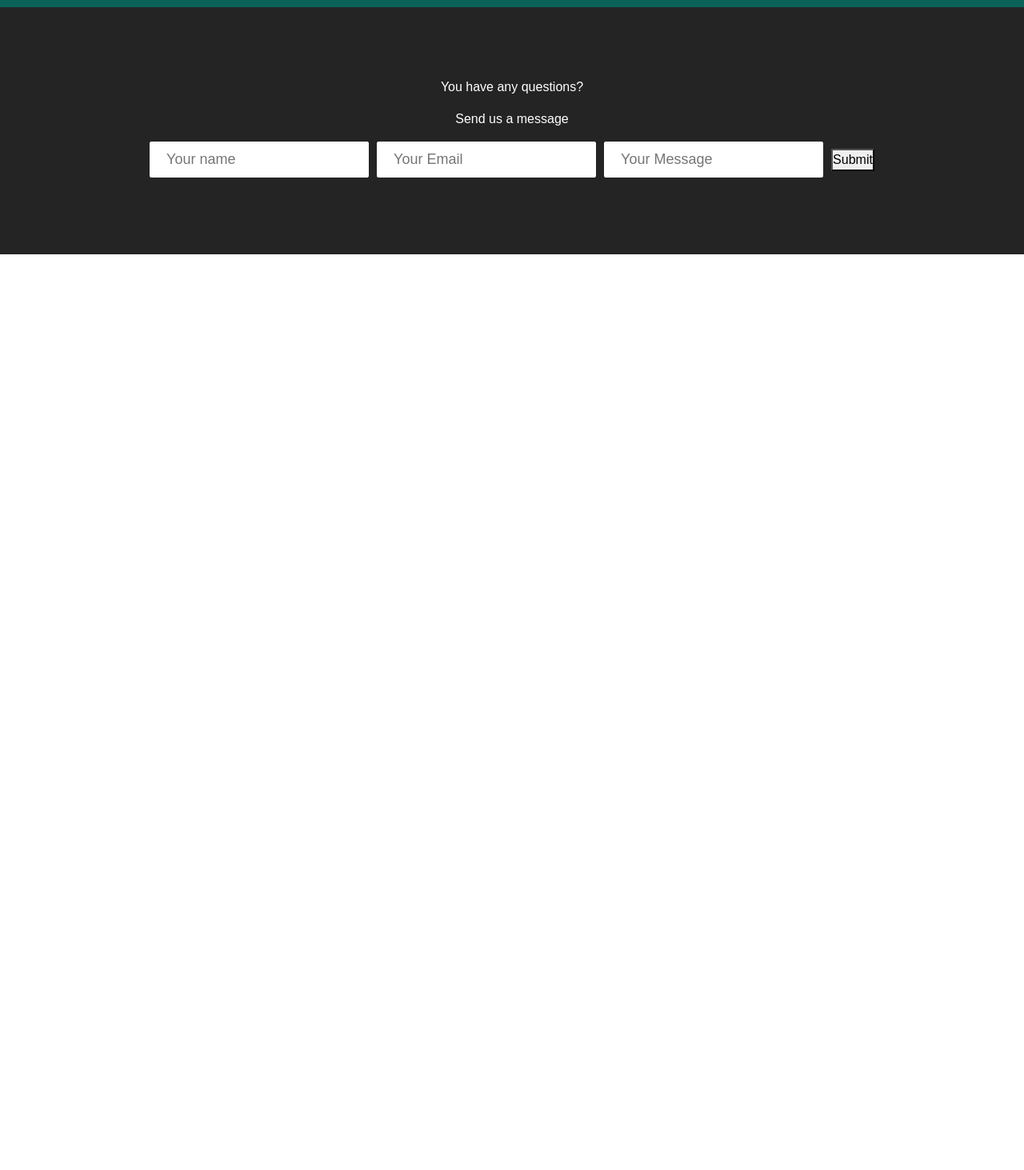
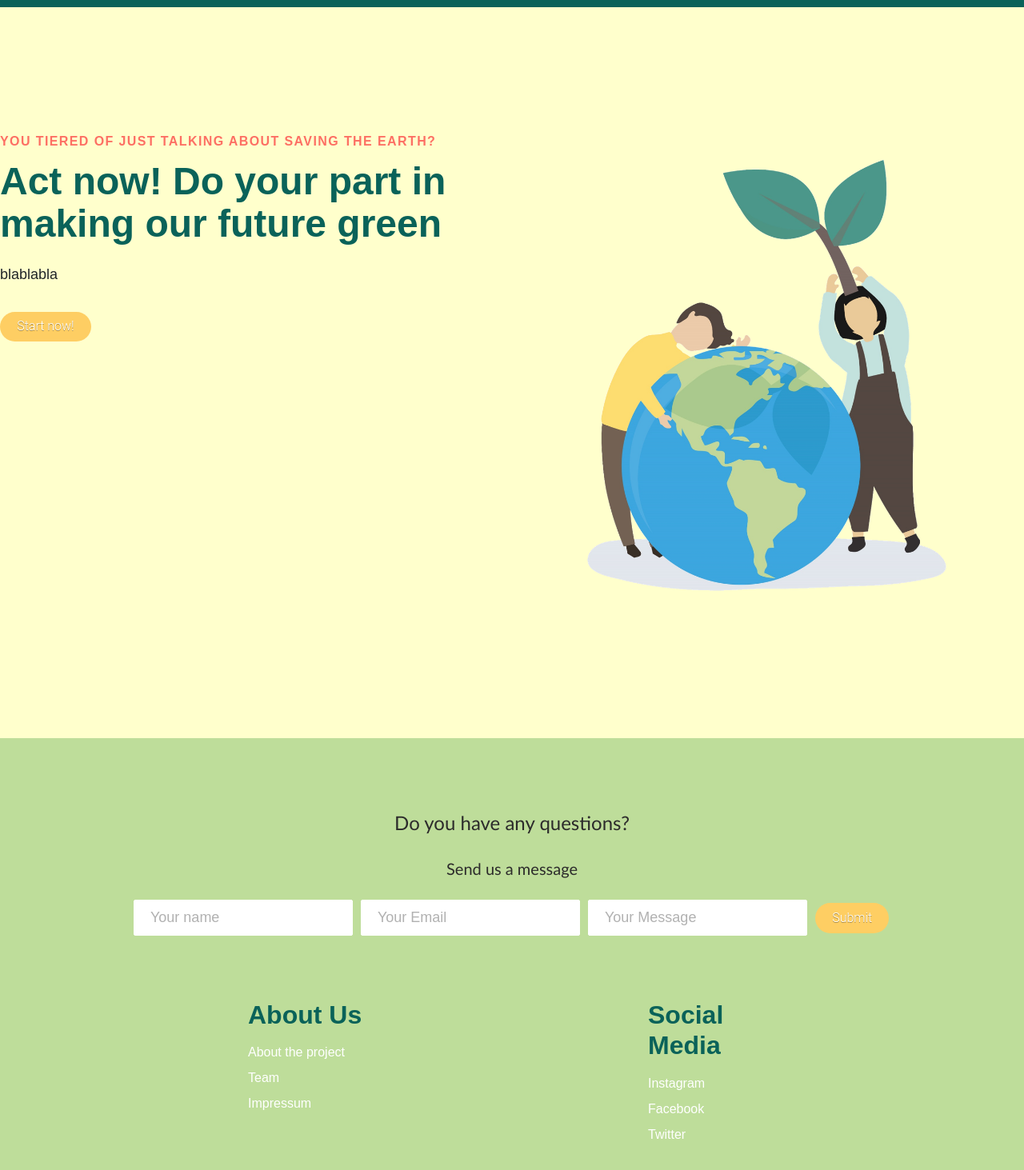
Before and after one commit to carlos-celfo/Upnature, a React (Create React App) app: page / in a window 1280 px wide. Shown: the part 71-1534 px from the top of the page at 80% size. Before the commit the page ends 800 px from the top, so only its background shows below. Built offline with nearby package versions, Linux system fonts and the light colour scheme.

Commit message:
Improved Footer, Put Landing Section, Began Styling everything

```diff
--- a/src/App.js
+++ b/src/App.js
@@ -3,6 +3,7 @@ import './App.css';
 import NavBar from './components/NavBar/Navbar';
 import 'bootstrap/dist/css/bootstrap.css';
 import Footer from './components/Footer/Footer';
+import Home from './pages/Home';
 
 
 
@@ -15,7 +16,8 @@ function App() {
     <div >
     <NavBar />
      {/* put your page here */}
-     <Footer />
+    <Home />
+    <Footer />
     </div>
 
   );
--- a/src/components/Footer/Footer.css
+++ b/src/components/Footer/Footer.css
@@ -1,10 +1,25 @@
 .footer-container {
-    background-color: #242424;
+  background-color: #bedd9a;
   padding: 4rem 0 2rem 0;
   display: flex;
   flex-direction: column;
   justify-content: center;
   align-items: center;
+}
+
+.footer-first-section {
+display:flex;
+flex-direction: column;
+justify-content: space-around;
+align-items: center;
+}
+
+.footer-image{
+  display: flex;
+  justify-content: space-between;
+  align-items: center;
+  width: 100%;
+  margin: 40px auto 0 auto;
 }
 
 .footer-contact {
@@ -16,17 +31,20 @@
 
   margin-bottom: 24px;
   padding: 24px;
-    color: #fff;
+  color: rgb(44, 43, 43);
 }
 
+.footer-contact > p {
+  font-family: 'Trebuchet MS', 'Lucida Sans Unicode', 'Lucida Grande',
+    'Lucida Sans', Arial, sans-serif;
+}
 
-
-  .footer-subscription-heading {
+.footer-contact-heading {
   margin-bottom: 24px;
   font-size: 24px;
 }
 
-  .footer-subscription-text {
+.footer-contact-text {
   margin-bottom: 24px;
   font-size: 20px;
 }
@@ -41,3 +59,103 @@
   margin-bottom: 16px;
   border: 1px solid #fff;
 }
+
+.button{
+  display:inline-block;
+  padding:0.3em 1.2em;
+  margin:0 0.1em 0.1em 0;
+  border:0.16em solid rgba(255,255,255,0);
+  border-radius:2em;
+  box-sizing: border-box;
+  text-decoration:none;
+  font-family:'Roboto',sans-serif;
+  font-weight:300;
+  color:#ffffff;
+  background-color: #fece63;
+  text-shadow: 0 0.04em 0.04em rgba(0,0,0,0.35);
+  text-align:center;
+  transition: all 0.2s;
+}
+a.button:hover{
+  border-color: rgb(248, 154, 30);
+}
+
+@media all and (max-width:30em){
+  a.lp-button{
+  display:block;
+  margin:0.2em auto;
+}
+}
+
+
+
+.footer-links-pages {
+  width: 100%;
+  max-width: 1000px;
+  display: flex;
+  justify-content:space-around;
+}
+
+.footer-link-wrapper {
+  display: flex;
+}
+
+.footer-link-items {
+  display: flex;
+  flex-direction: column;
+  align-items: flex-start;
+  margin: 16px;
+  text-align: left;
+  width: 160px;
+  box-sizing: border-box;
+}
+
+.footer-link-items h2 {
+  margin-bottom: 16px;
+  flex-direction: row;
+}
+
+.footer-link-items > h2 {
+  color: #0a6259;
+  font-weight: bold;
+}
+
+.footer-link-items a {
+  color: #fff;
+  text-decoration: none;
+  margin-bottom: 0.5rem;
+}
+
+.footer-link-items a:hover {
+  color: #e9e9e9;
+  transition: 0.3s ease-out;
+}
+
+.footer-email-form h2 {
+  margin-bottom: 2rem;
+}
+
+.footer-input::placeholder {
+  color: #b1b1b1;
+}
+
+
+
+@media screen and (max-width: 820px) {
+  .footer-links {
+    padding-top: 2rem;
+  }
+
+  .footer-input {
+    width: 100%;
+  }
+
+  .footer-link-wrapper {
+    flex-direction: column;
+  }
+
+
+}
+
+@media screen and (max-width: 768px) {
+}
--- a/src/components/Footer/Footer.js
+++ b/src/components/Footer/Footer.js
@@ -1,12 +1,17 @@
 import React from 'react';
 import './Footer.css';
+import Footerpicture from '../../images/Footerpicture.png';
 
 function Footer() {
 return (
     <div className='footer-container'>
+    {/*<div className="footer-first-section"> */}
+        {/*<div className='footer-image'>
+        <img src={Footerpicture} alt="People who hold different sight relating to sustainablity"/>
+        </div>*/}
         <section className='footer-contact'>
             <p className='footer-contact-heading'>
-        You have any questions?
+            Do you have any questions?
             </p>
             <p className='footer-contact-text'>
             Send us a message
@@ -31,10 +36,32 @@ return (
                 type='text'
                 placeholder='Your Message'
                 />
-            <button buttonStyle='btn--outline' type='submit'>Submit</button>
+                <button className='button' type='submit'>Submit</button>
             </form>
             </div>
+
             </section>
+    {/*</div> */}
+    <div className='footer-links-pages'>
+        <div className='footer-link-wrapper'>
+            <div className='footer-link-items'>
+                <h2>About Us</h2>
+                    <a href='#Abproject'>About the project</a>
+                    <a href='#Team'>Team</a>
+                    <a href='#Impressum'>Impressum</a>
+            </div>
+
+        </div>
+        <div className='footer-link-wrapper'>
+            <div className='footer-link-items'>
+                <h2>Social Media</h2>
+                    <a href='/'>Instagram</a>
+                    <a href='/'>Facebook</a>
+                    <a href='/'>Twitter</a>
+            </div>
+        </div>
+        </div>
+
     </div>
 );
 }
--- a/src/components/NavBar/Navbar.js
+++ b/src/components/NavBar/Navbar.js
@@ -1,5 +1,5 @@
 import React from 'react';
-import NavBar from './Navbar.css';
+import NavBarStyling from './Navbar.css';
 import 'bootstrap/dist/css/bootstrap.css';
 import { Nav, Navbar, NavDropdown } from 'react-bootstrap';
 import Favicon from '../../images/faviconUpnature.png';
--- /dev/null
+++ b/src/components/Sections/Landing.css
@@ -0,0 +1,123 @@
+.bgr-color {
+    background-color:#ffffcc;
+    padding: 160px 0;
+  }
+
+  .section-container {
+    align-items: center;
+  }
+
+  .row {
+    display: flex;
+    margin-right: -15px;
+    margin-bottom: -15px;
+    margin-left: -15px;
+    flex-wrap: wrap;
+    align-content: stretch;
+  }
+
+  .col {
+    margin-bottom: 15px;
+    padding-right: 15px;
+    padding-left: 15px;
+    flex: 1;
+    max-width: 50%;
+    flex-basis: 50%;
+  }
+
+  .home__landing-text-wrapper {
+    max-width: 540px;
+    padding-top: 0;
+    padding-bottom: 60px;
+  }
+
+  .top-line {
+    color: #fd6f63;
+    font-size: 16px;
+    line-height: 16px;
+    font-weight: 700;
+    letter-spacing: 1.4px;
+    text-transform: uppercase;
+    margin-bottom: 16px;
+  }
+
+  .heading {
+    margin-bottom: 24px;
+    font-size: 48px;
+    line-height: 1.1;
+    font-weight: 600;
+    color: #0a6259;
+  }
+
+
+  .description{
+    max-width: 440px;
+    margin-bottom: 35px;
+    font-size: 18px;
+    line-height: 24px;
+  }
+
+.button{
+    display:inline-block;
+    padding:0.3em 1.2em;
+    margin:0 0.1em 0.1em 0;
+    border:0.16em solid rgba(255,255,255,0);
+    border-radius:2em;
+    box-sizing: border-box;
+    text-decoration:none;
+    font-family:'Roboto',sans-serif;
+    font-weight:300;
+    color:#ffffff;
+    background-color: #fece63;
+    text-shadow: 0 0.04em 0.04em rgba(0,0,0,0.35);
+    text-align:center;
+    transition: all 0.2s;
+}
+button:hover{
+    border-color: rgb(248, 154, 30);
+}
+
+@media all and (max-width:30em){
+    a.lp-button{
+    display:block;
+    margin:0.2em auto;
+}
+}
+
+
+.home__img-wrapper {
+    max-width: 555px;
+  }
+
+  .landing-img {
+    max-width: 95%;
+    margin-top: 0;
+    margin-right: 0;
+    margin-left: 10px;
+    padding-right: 0;
+  }
+
+  img {
+    border: 5;
+    max-width: 100%;
+    vertical-align: middle;
+    display: inline-block;
+  }
+
+  @media screen and (max-width: 991px) {
+    .section-container {
+      padding-right: 30px;
+      padding-left: 30px;
+    }
+  }
+
+  @media screen and (max-width: 768px) {
+    .landing-text-wrapper {
+      padding-bottom: 65px;
+    }
+
+    .col {
+      max-width: 100%;
+      flex-basis: 100%;
+    }
+  }
--- /dev/null
+++ b/src/components/Sections/Landing.js
@@ -0,0 +1,31 @@
+import React from 'react';
+import './Landing.css';
+import Landingimage from '../../images/Landingpicture.png';
+
+function Landing() {
+  return (
+    <>
+      <div className='bgr-color'> {/* to declare the background*/}
+        <div className='section-container'>
+          <div className='row'>
+            <div className='col'>
+              <div className='landing-text-wrapper'>
+                <div className='top-line'> You tiered of just talking about saving the earth? </div>
+                <h1 className='heading'>Act now! Do your part in making our future green </h1>
+                <p className= 'description'>        blablabla        </p>
+                <a href='/linktoform' className='button' type='button'>Start now!</a>
+                </div>
+            </div>
+            <div className='col'>
+              <div className='img-wrapper'>
+                <img src={Landingimage} alt='Two humans besides a big globe' className='landing-img' />
+              </div>
+            </div>
+          </div>
+        </div>
+      </div>
+    </>
+  );
+}
+
+export default Landing;
--- /dev/null
+++ b/src/pages/Home.js
@@ -0,0 +1,12 @@
+import Landing from '../components/Sections/Landing';
+import React from 'react'
+
+function Home() {
+    return (
+        <div>
+            <Landing />
+        </div>
+    )
+}
+
+export default Home
```
Also changed, not shown: src/components/Sections/Knowledge.js (added, +14 -0 lines), src/components/Sections/Section.js (deleted, +0 -24 lines), src/components/Sections/Knowledge.css (added), src/components/Sections/Section.css (deleted), src/images/Footerpicture.png (added), src/images/Landingpicture.png (added). Lines whose indentation alone changed are shown as unchanged.
